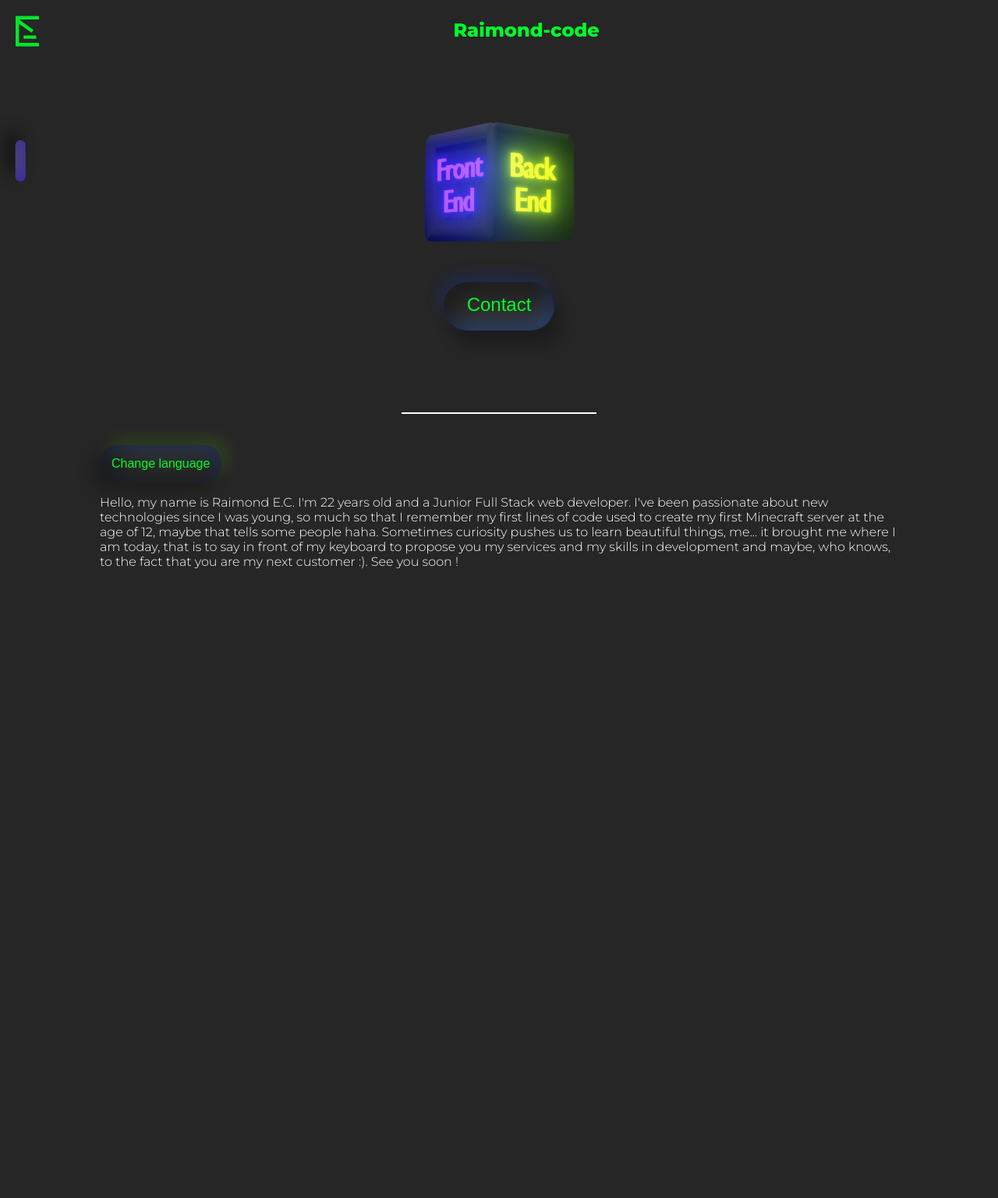
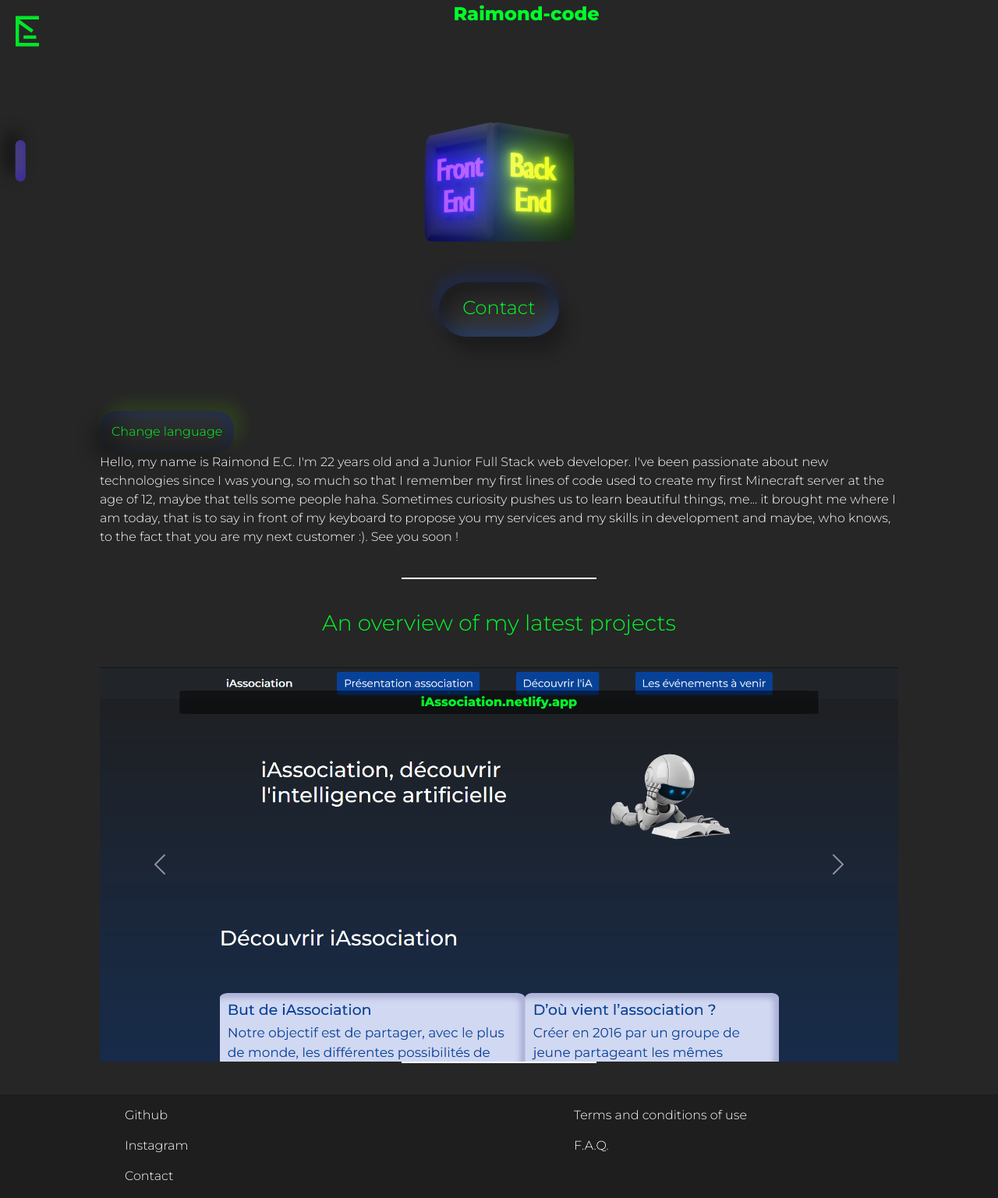
Before and after one commit to R-code-explore/Raimond-code, a PHP site: page / in a window 1280 px wide. Shown: the whole page at 78% size. Before the commit the page ends 730 px from the top, so only its background shows below. Run offline with PHP 8.4, Linux system fonts and the light colour scheme; some libraries are stand-ins or nearby versions.

Commit message:
landing pages updating

```diff
--- a/css/style.css
+++ b/css/style.css
@@ -34,6 +34,10 @@
 	text-align: center;
 }
 
+.basic-btn{
+	cursor: pointer;
+}
+
 /***First part of main***/
 .main-1{
 	display: block;
@@ -68,6 +72,49 @@
 	color: #00FF29;
 
 	transition: 0.3s ease-in-out;
+}
+
+/**For large desktop**/
+
+@media (min-width: 850px){
+	.sep-bar-1{
+		display: none;
+	}
+
+	.main-1{
+	display: block;
+	margin-top: 30px;
+	padding: 15px;
+}
+.main-1 img{
+	display: flex;
+	width: 200px;
+	margin: 30px auto;
+}
+.main-1 button{
+	display: flex;
+	padding: 15px 30px 18px 30px;
+	border: none;
+
+	margin: 50px auto;
+
+	background: rgba(255, 255, 255, 0.05);
+	background-blend-mode: lighten;
+	box-shadow: 10px 20px 20px rgba(0, 0, 0, 0.25), -5px -10px 20px rgba(0, 56, 255, 0.16), inset 10px 20px 30px rgba(0, 0, 0, 0.42), inset -10px -10px 20px rgba(28, 105, 255, 0.25);
+	border-radius: 44px;
+
+	transition: 0.3s ease-in-out;
+}.main-1 button:hover{
+	padding: 15px 40px 18px 40px;
+}
+.main-1 button a{
+	text-decoration: none;
+	font-size: 1.5rem;
+	margin-bottom: 1px;
+	color: #00FF29;
+
+	transition: 0.3s ease-in-out;
+}
 }
 
 /**Independent menu**/
@@ -154,7 +201,7 @@
 	width: 80%;
 	margin: 30px auto;
 }
-.about button{
+.basic-btn{
 	background: rgba(255, 255, 255, 0.05);
 	background-blend-mode: lighten;
 	box-shadow: -10px 10px 20px rgba(0, 0, 0, 0.25), 10px -10px 20px rgba(98, 196, 0, 0.16), inset 10px -10px 40px rgba(0, 0, 0, 0.53), inset -5px 5px 20px rgba(28, 105, 255, 0.25);
@@ -166,7 +213,7 @@
 	color: #00FF29;
 
 	transition: 0.2s ease-in-out;
-}.about button:hover{
+}.basic-btn:hover{
 	padding: 20px;
 }
 .about-txt {
@@ -174,3 +221,83 @@
 	font-weight: 300;
 	font-size: 1rem;
 }
+
+/**Third main part / Carousel and buttons**/
+
+.main-3 h3{
+	text-align: center;
+	color: #00FF29;
+	width: 80%;
+	margin: auto;
+}
+
+.carousel{
+	position: relative;
+	width: 80%;
+	top: 40px;
+	margin: auto;
+}
+
+.carousel-item h3{
+	color: #00FF29;
+	font-weight: 800;
+	font-size: 1rem;
+	padding: 5px;
+	background: rgba(0, 0, 0, .5);
+	border-radius: 3%;
+
+	position: absolute;
+	top: 30px;
+	left: 50%;
+	transform: translateX(-50%);
+}
+
+/* Footer */
+
+footer{
+	display: flex;
+	background: rgba(0, 0, 0, .2);
+}
+
+footer div{
+	width: 40%;
+	margin-left: 10%;
+}
+
+footer div > ul {
+	list-style: none;
+}
+
+footer div > ul > li{
+	margin: 15px auto;
+}
+
+footer div > ul > li > a{
+	text-decoration: none;
+	color: white;
+}
+
+footer aside {
+	width: 40%;
+	margin-right: 10%;
+}
+
+/* Aside */
+
+footer aside{
+	width: 40%;
+	margin-left: 10%;
+}
+
+footer aside > ul {
+	list-style: none;
+}
+
+footer aside > ul > li{
+	margin: 15px auto;
+}
+
+footer aside > ul > li > a{
+	text-decoration: none;
+	color: white;
+}
--- a/index.html
+++ b/index.html
@@ -14,6 +14,14 @@
 
     <!--Icons shorts css-->
     <link href='https://css.gg/css' rel='stylesheet'>
+
+    <!-- CSS only -->
+    <link href="https://cdn.jsdelivr.net/npm/bootstrap@5.1.3/dist/css/bootstrap.min.css" rel="stylesheet" integrity="sha384-1BmE4kWBq78iYhFldvKuhfTAU6auU8tT94WrHftjDbrCEXSU1oBoqyl2QvZ6jIW3" crossorigin="anonymous">
+
+    <!-- JavaScript Bootstrap -->
+    <script src="https://cdn.jsdelivr.net/npm/bootstrap@5.1.3/dist/js/bootstrap.bundle.min.js" integrity="sha384-ka7Sk0Gln4gmtz2MlQnikT1wXgYsOg+OMhuP+IlRH9sENBO0LRn5q+8nbTov4+1p" crossorigin="anonymous"></script>
+
+
 
     <!--Personnal css-->
     <link rel="stylesheet" href="css/style.css">
@@ -48,16 +56,71 @@
     </div>
     <!--***-->
 
-    <div class="sep-bar"></div>
+    <div class="sep-bar sep-bar-1"></div>
 
     <!--Second main part-->
 
     <div class="about">
-            <button class="btn-about" id="about" onclick="toggleText()">Change language</button>
+            <button class="basic-btn btn-about" id="about" onclick="toggleText()">Change language</button>
             <div class="" id="txtFr"> <p class="about-txt">Bonjour, je m’appel Raimond E.C. , j’ai 22 ans et développeur web Full Stack Junior. Je suis depuis mon plus jeune âge, passionné par les nouvelles technologies, au point de me souvenir de mes premières lignes de code m’ayant servi à créer mon premier serveur Minecraft à l’âge de 12 ans, peut être que ça en parle à certain haha. Parfois la curiosité nous pousse à apprendre de belles choses, moi.. elle m’a amené là où je suis aujourd’hui, c'est-à-dire devant mon clavier à vous proposer mes services et mes compétences en développement et peut être, qui sait, au fait que vous soyez mon prochain client :). A bientôt !</p> </div>
             <div class="" id="txtEn"> <p class="about-txt">Hello, my name is Raimond E.C. I'm 22 years old and a Junior Full Stack web developer. I've been passionate about new technologies since I was young, so much so that I remember my first lines of code used to create my first Minecraft server at the age of 12, maybe that tells some people haha. Sometimes curiosity pushes us to learn beautiful things, me... it brought me where I am today, that is to say in front of my keyboard to propose you my services and my skills in development and maybe, who knows, to the fact that you are my next customer :). See you soon !</p> </div>
         </div>
 
+        <div class="sep-bar"></div>
+
+        <!--Third main part-->
+
+        <div class="main-3">
+
+            <h3>An overview of my latest projects</h3>
+
+            <div id="carouselExampleControls" class="carousel slide" data-bs-ride="carousel">
+
+                <div class="carousel-inner">
+                    <div class="carousel-item active">
+                        <h3>iAssociation.netlify.app</h3>
+                        <img src="assets/carousel-img1.PNG" class="d-block w-100">
+                    </div>
+                    <div class="carousel-item">
+                        <h3>dice-c.netlify.app</h3>
+                        <img src="assets/carousel-img2.PNG" class="d-block w-100">
+                    </div>
+                    <div class="carousel-item">
+                        <h3>cfenetres.fr</h3>
+                        <img src="assets/carousel-img3.PNG" class="d-block w-100">
+                    </div>
+                </div>
+
+                    <button class="carousel-control-prev" type="button" data-bs-target="#carouselExampleControls" data-bs-slide="prev">
+                        <span class="carousel-control-prev-icon" aria-hidden="true"></span>
+                        <span class="visually-hidden">Previous</span>
+                    </button>
+                    <button class="carousel-control-next" type="button" data-bs-target="#carouselExampleControls" data-bs-slide="next">
+                        <span class="carousel-control-next-icon" aria-hidden="true"></span>
+                    <span class="visually-hidden">Next</span>
+                    </button>
+            </div>
+
+        </div>
+
+        <div class="sep-bar"></div>
+
+        <footer>
+            <div>
+                <ul>
+                    <li><a href="">Github</a></li>
+                    <li><a href="">Instagram</a></li>
+                    <li><a href="">Contact</a></li>
+                </ul>
+            </div>
+
+            <aside>
+                <ul>
+                    <li><a href="">Terms and conditions of use</a></li>
+                    <li><a href="">F.A.Q.</a></li>
+                </ul>
+            </aside>
+        </footer>
 
 
 <script type="module" src="js/three.js"></script>
--- a/js/main.js
+++ b/js/main.js
@@ -40,3 +40,5 @@
     sideMenu.classList.remove('ind-menu-open')
     sideMenu.classList.add('ind-menu-close')
 })
+
+//carousel
```
Also changed, not shown: assets/carousel-img1.PNG (added), assets/carousel-img2.PNG (added), assets/carousel-img3.PNG (added).
